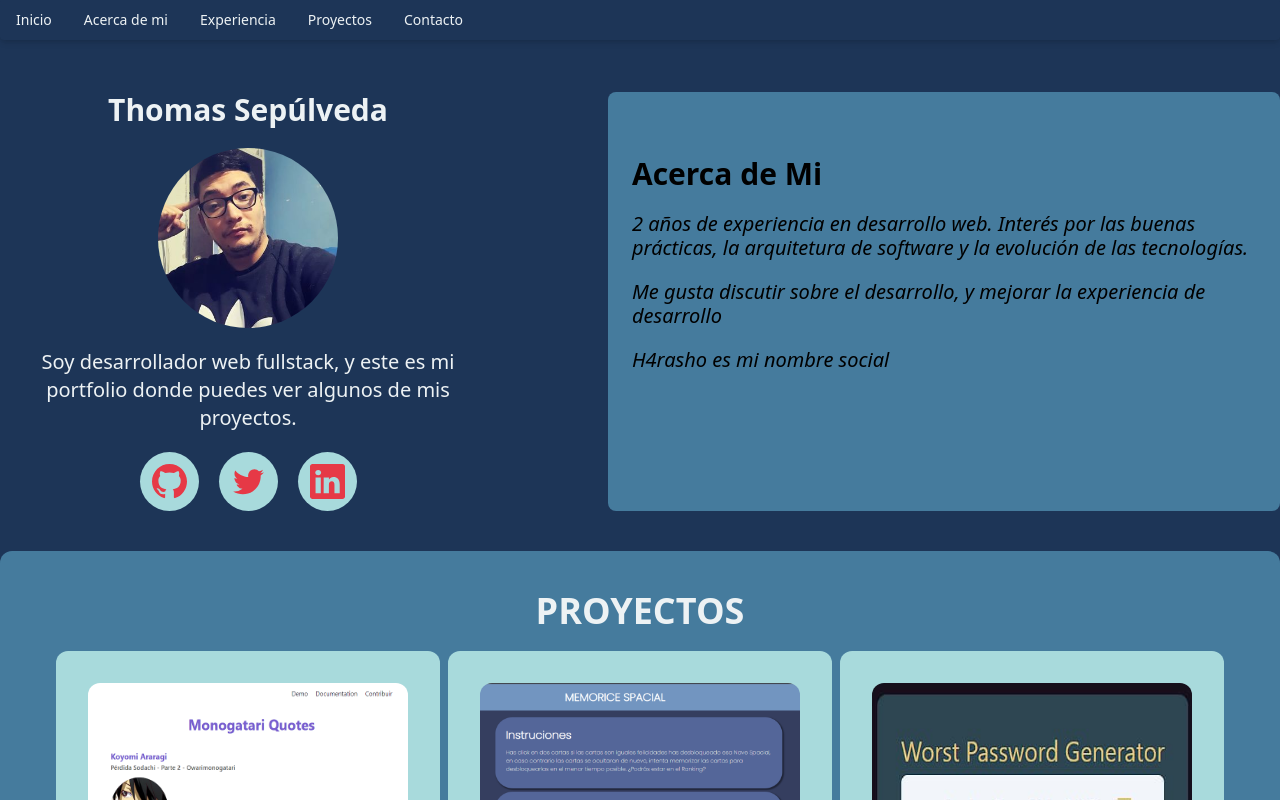
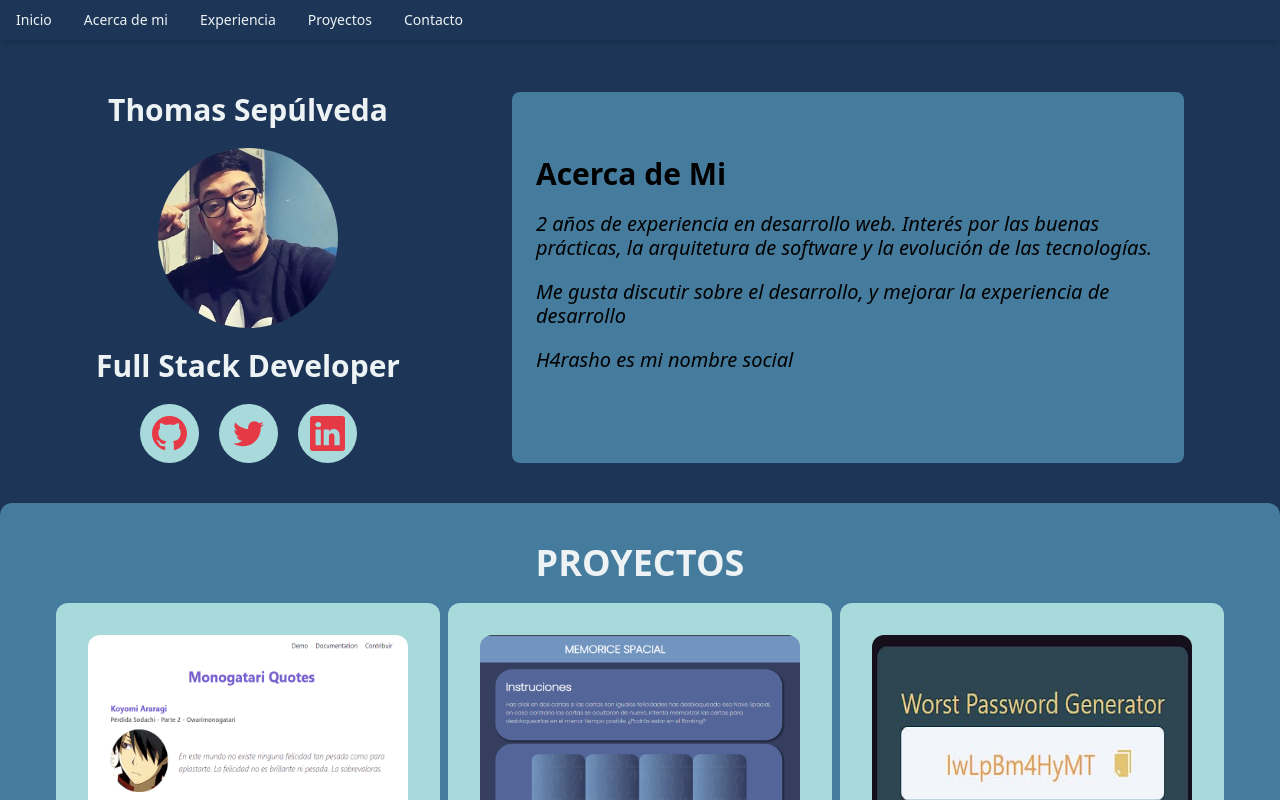
Before and after one commit to H4rasho/portfolio, a Next.js app: page / in a window 1280 px wide. Shown: the top 800 px of the page. Built offline with nearby package versions, Linux system fonts and the light colour scheme.

Commit message:
update title

```diff
--- a/components/Welcome.tsx
+++ b/components/Welcome.tsx
@@ -14,9 +14,8 @@ export default function Welcome() {
         alt="thomas"
         className="rounded-full mt-10"
       />
-      <p className="text text-xl text-text font-light text-center  py-5">
-        Soy desarrollador web fullstack, y este es mi portfolio donde puedes ver
-        algunos de mis proyectos.
+      <p className="text text-3xl text-text font-semibold text-center  py-5">
+        Full Stack Developer
       </p>
       <IconList />
     </section>
```
